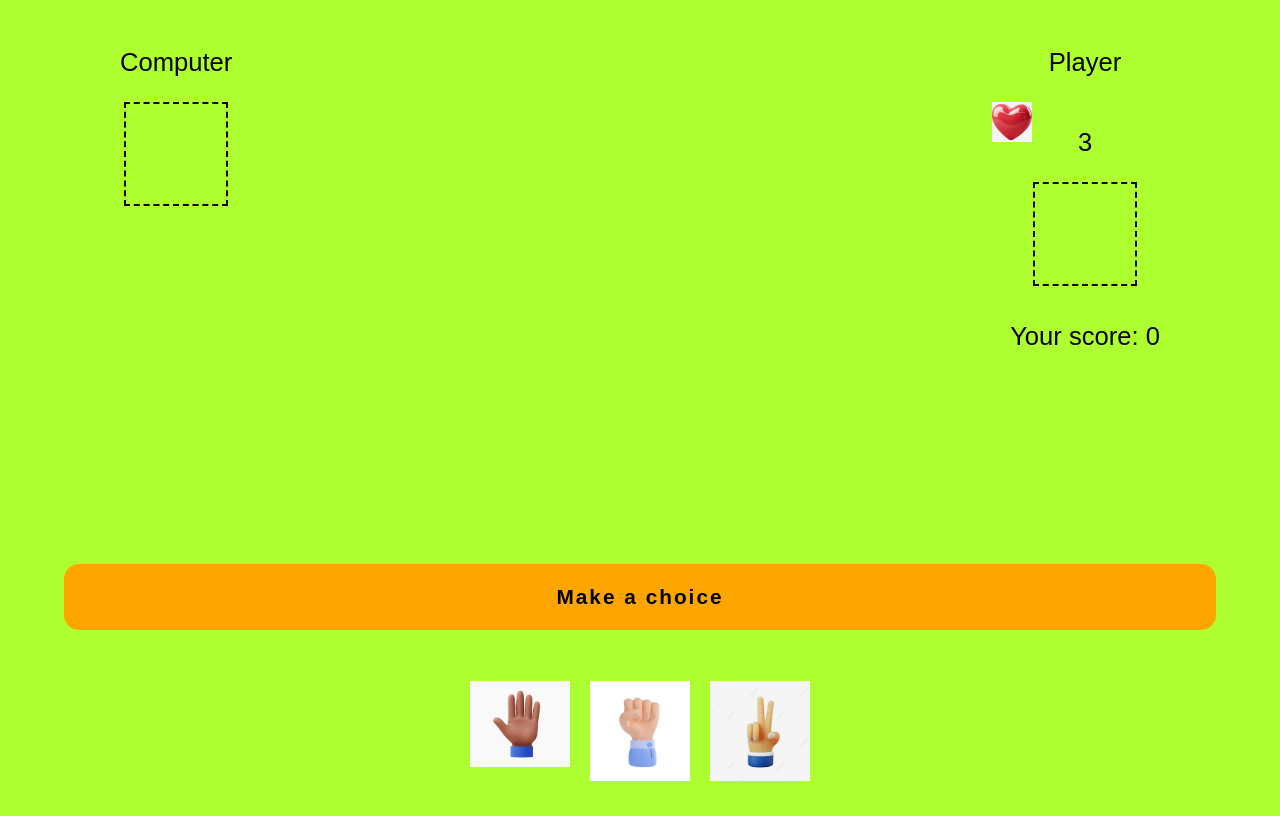
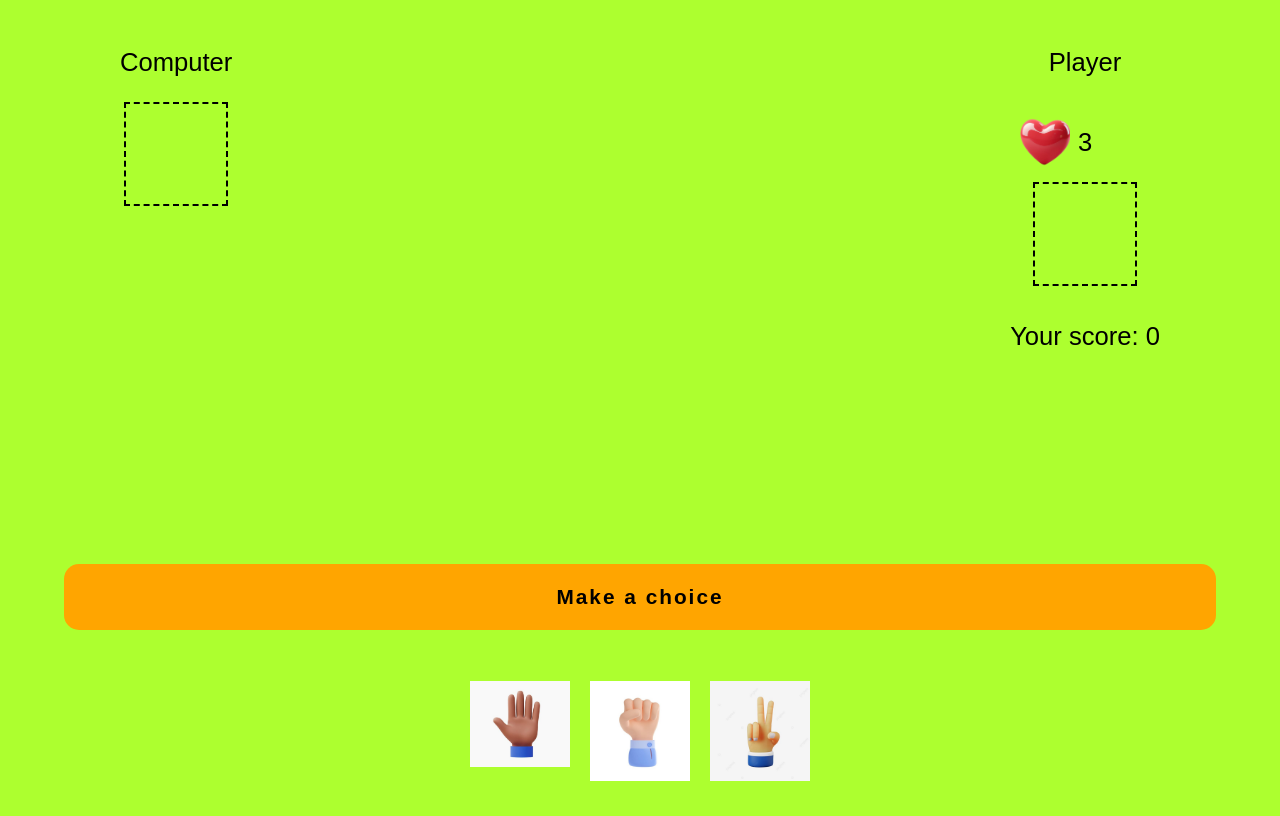
Before and after one commit to Artifice-219/rock-paper-scissors-game, a plain HTML site: page game-ui.html in a window 1280 px wide. Drawn offline with Linux system fonts and the light colour scheme.

Commit message:
more on styling again

```diff
--- a/game-ui.css
+++ b/game-ui.css
@@ -90,10 +90,10 @@ body {
 
   .heart-image {
     position: absolute;
-    left: 2px;
-    background-color: green;
-    height: 40px;
-    width: 40px;
+    top: 115px;
+    left: 30px;
+    height: 50px;
+    width: 50px;
   }
 
   .heart-image img {
@@ -104,6 +104,9 @@ body {
     object-position: center; /* Center the image within the container */
     display: block; /* Remove any extra space from inline elements */
   }
+
+
+
 
   @media (max-width: 414px) {
     body {
@@ -163,7 +166,7 @@ body {
       left: 45%;
     }
 
-    .heart-image {
+    .heart-image  {
       position: absolute;
       left: 20px;
       top: 90px; /* Adjust top position for smaller screens */
--- a/game-ui.html
+++ b/game-ui.html
@@ -21,7 +21,7 @@
     <p>Player</p>
     <div class="life">
       <div class="heart-image">
-        <img src="assets/heart.jpg" alt="" />
+        <img src="assets/heart-removebg-preview.png" alt="" />
       </div>
       <p>3</p>
     </div>
@@ -34,13 +34,13 @@
 
   <div class="choice">
     <div class="paper">
-      <img src="assets/open palm hands.jpg" alt="" onclick="player_choice('paper')" />
+      <img src="assets/open palm hands.jpg" alt="hands" onclick="player_choice('paper')" />
     </div>
     <div class="rock">
-      <img src="assets/rock hans.jpg" alt="" onclick="player_choice('rock')" />
+      <img src="assets/rock hans.jpg" alt="rock-hand-sign" onclick="player_choice('rock')" />
     </div>
     <div class="scissor">
-      <img src="assets/scissor hands.jpg" alt="" onclick="player_choice('scissors')" />
+      <img src="assets/scissor hands.jpg" alt="scissor-hand-sign" onclick="player_choice('scissors')" />
     </div>
   </div>
 
```
Also changed, not shown: assets/heart-removebg-preview.png (added).
